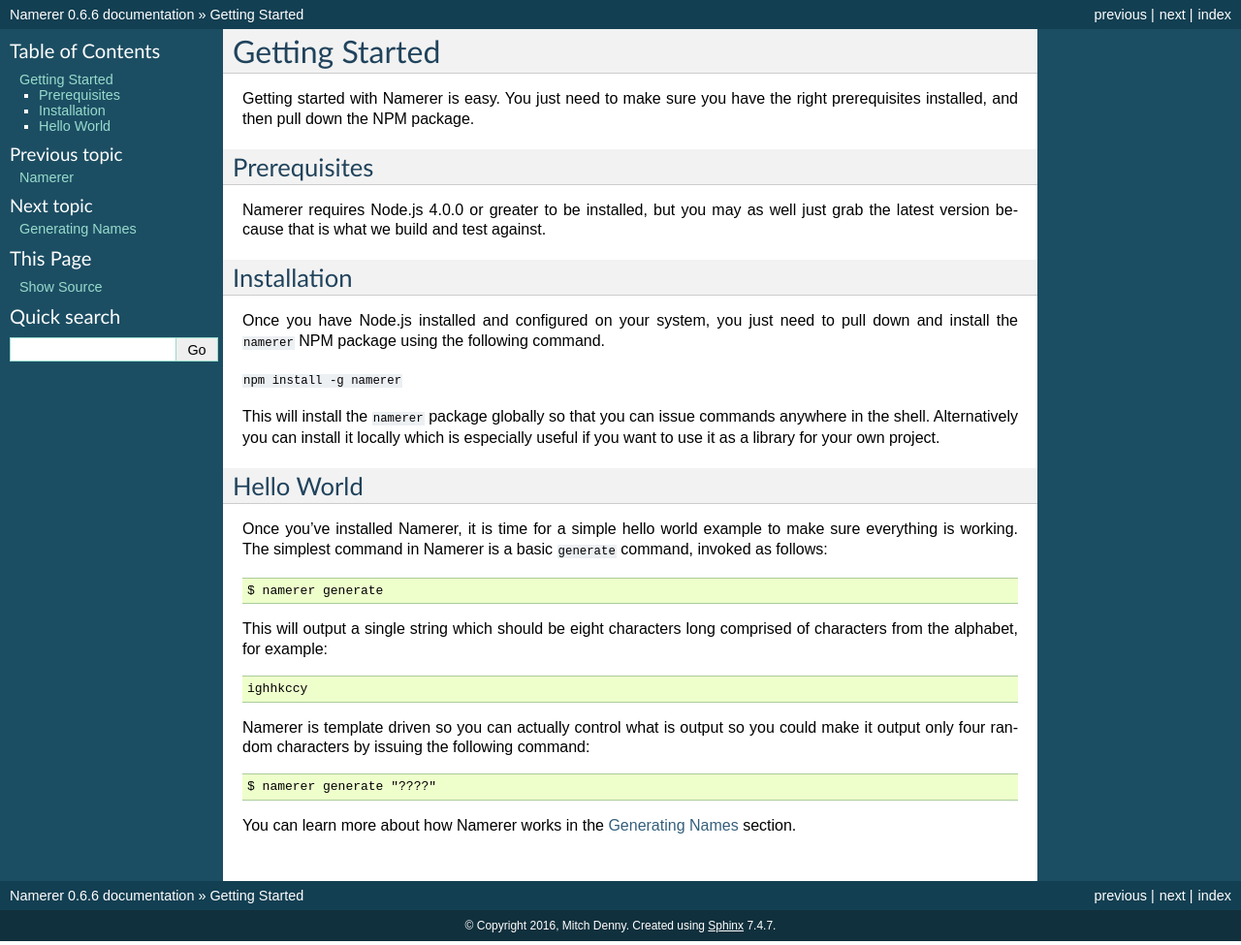
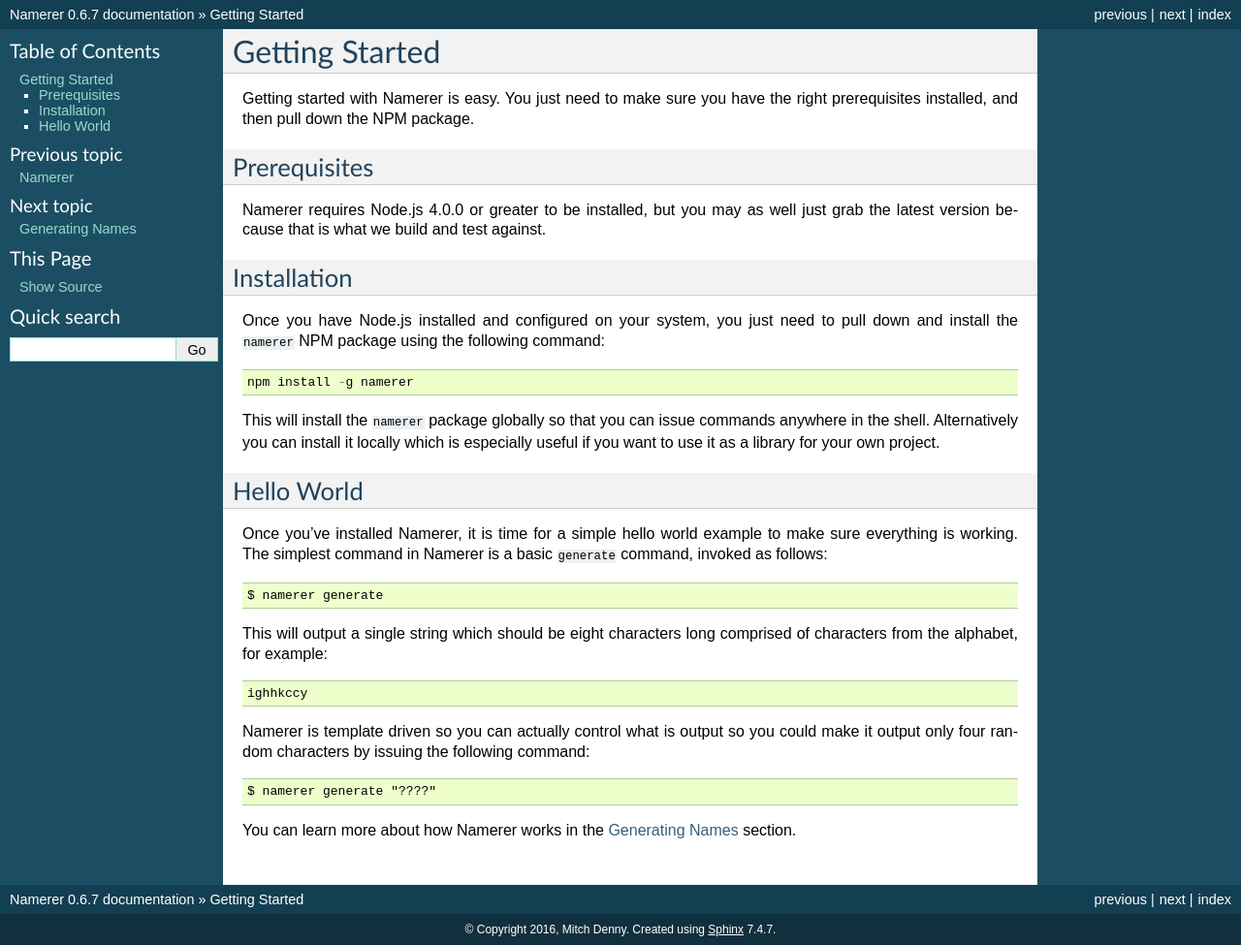
Before and after one commit to mitchdenny/namerer, a Sphinx documentation site: the page built from docs/getting-started.rst, in a window 1280 px wide. Shown: the whole page at 97% size. Built offline with Sphinx 7.4.7, drawn with Linux system fonts in a browser that asks for light colours.

Commit message:
Fixed up another inconsistency.

```diff
--- a/docs/conf.py
+++ b/docs/conf.py
@@ -62,9 +62,9 @@
 # built documents.
 #
 # The short X.Y version.
-version = u'0.6.6'
+version = u'0.6.7'
 # The full version, including alpha/beta/rc tags.
-release = u'0.6.6'
+release = u'0.6.7'
 
 # The language for content autogenerated by Sphinx. Refer to documentation
 # for a list of supported languages.
--- a/docs/getting-started.rst
+++ b/docs/getting-started.rst
@@ -13,9 +13,9 @@
 ------------
 Once you have Node.js installed and configured on your system, you just
 need to pull down and install the ``namerer`` NPM package using the
-following command.
+following command::
 
-``npm install -g namerer``
+	npm install -g namerer
 
 This will install the ``namerer`` package globally so that you can issue
 commands anywhere in the shell. Alternatively you can install it locally
```
